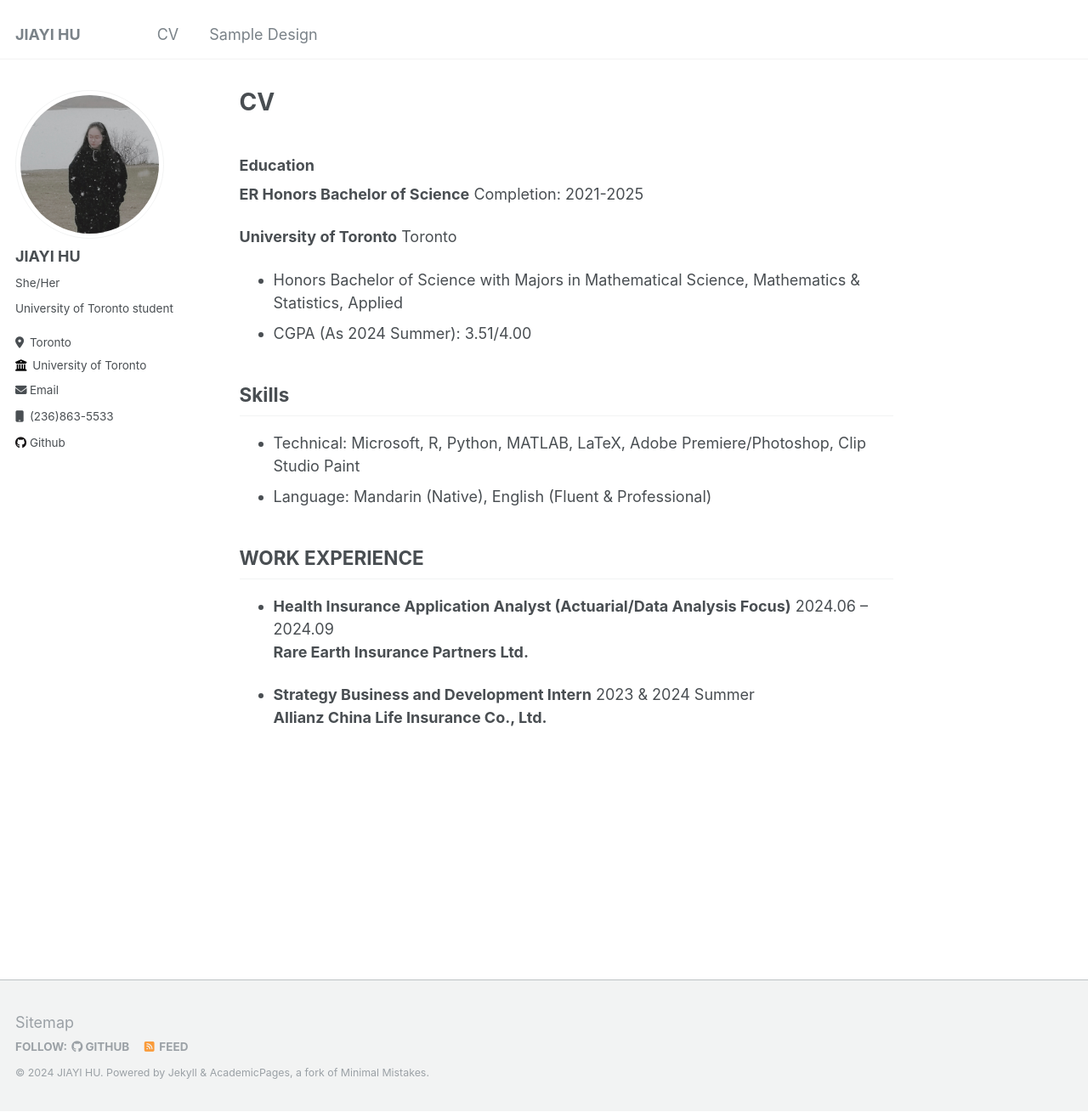
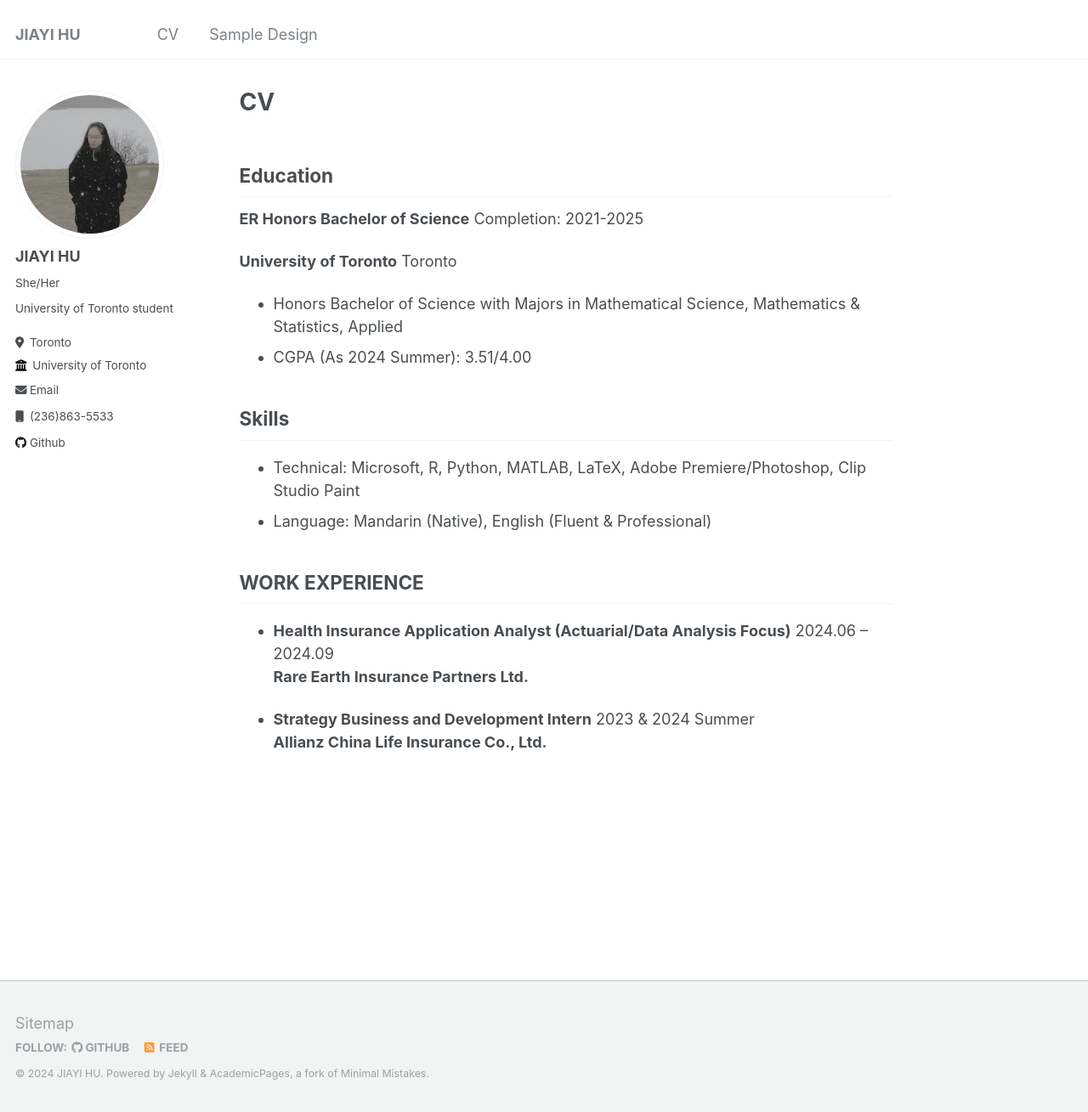
Before and after one commit to Aeon-Hu/Aeon-Hu.github.io, a Jekyll site: the page built from _pages/cv.md, in a window 1280 px wide and 1309 px high. Shown: the whole window at 85% size. Built offline with Jekyll 4.4.1, drawn with Linux system fonts in a browser that asks for light colours.

Commit message:
Update cv.md

```diff
--- a/_pages/cv.md
+++ b/_pages/cv.md
@@ -6,7 +6,7 @@ permalink: /cv/
 ---
 
 
-### Education
+## Education
 
 **ER Honors Bachelor of Science**                            <span style="text-align: right;"> Completion: 2021-2025 </span>
 
```
